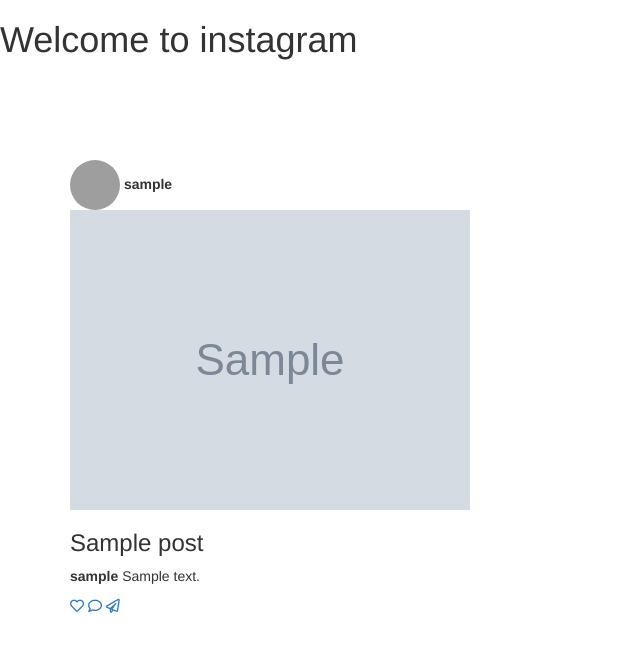
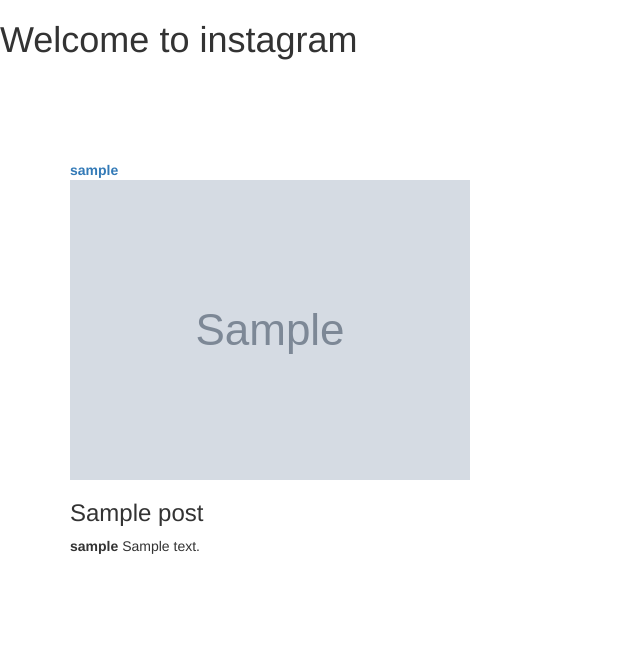
Before and after one commit to kema-ray/instagram, a Django app: page / in a window 1280 px wide. Shown: the top 652 px of the page, without its empty margins (0-640 px from the left). Run offline with Django 4.2, Linux system fonts and the light colour scheme; tables that the repository leaves empty hold one stand-in row (values such as "Sample post"); grey boxes marked "Sample" are stand-in pictures; some libraries are stand-ins or nearby versions; grey boxes are pictures that could not be loaded.

Commit message:
add changes

```diff
--- a/insta/templates/index.html
+++ b/insta/templates/index.html
@@ -11,9 +11,9 @@
       <div class="row">
 
         <div class="col-md-8  m-auto card">
-          <!-- <a href="profile"> -->
-            <img width="50px" height="50px" style="border-radius: 50%;" class="img img-circle" src="{{new_post.avatar}}"
-              alt="" srcset="">
+          <a href="profile">
+            <!-- <img width="50px" height="50px" style="border-radius: 50%;" class="img img-circle" src="{{new_post.avatar}}"
+              alt="" srcset=""> -->
             <span><b>{{new_post.author}}</b></span>
           </a>
 
@@ -30,11 +30,6 @@
           </div>
 
           <div class="card-footer">
-         <a href=""> <span class="info""><i class="far fa-heart fa-1x" ></i></span>  </a>
-       <a href=""><i class="far fa-comment"></i></a>
-
-            <a href=""><i class="far fa-paper-plane"></i></a>
-
           </div>
         </div>
       </div>
```
